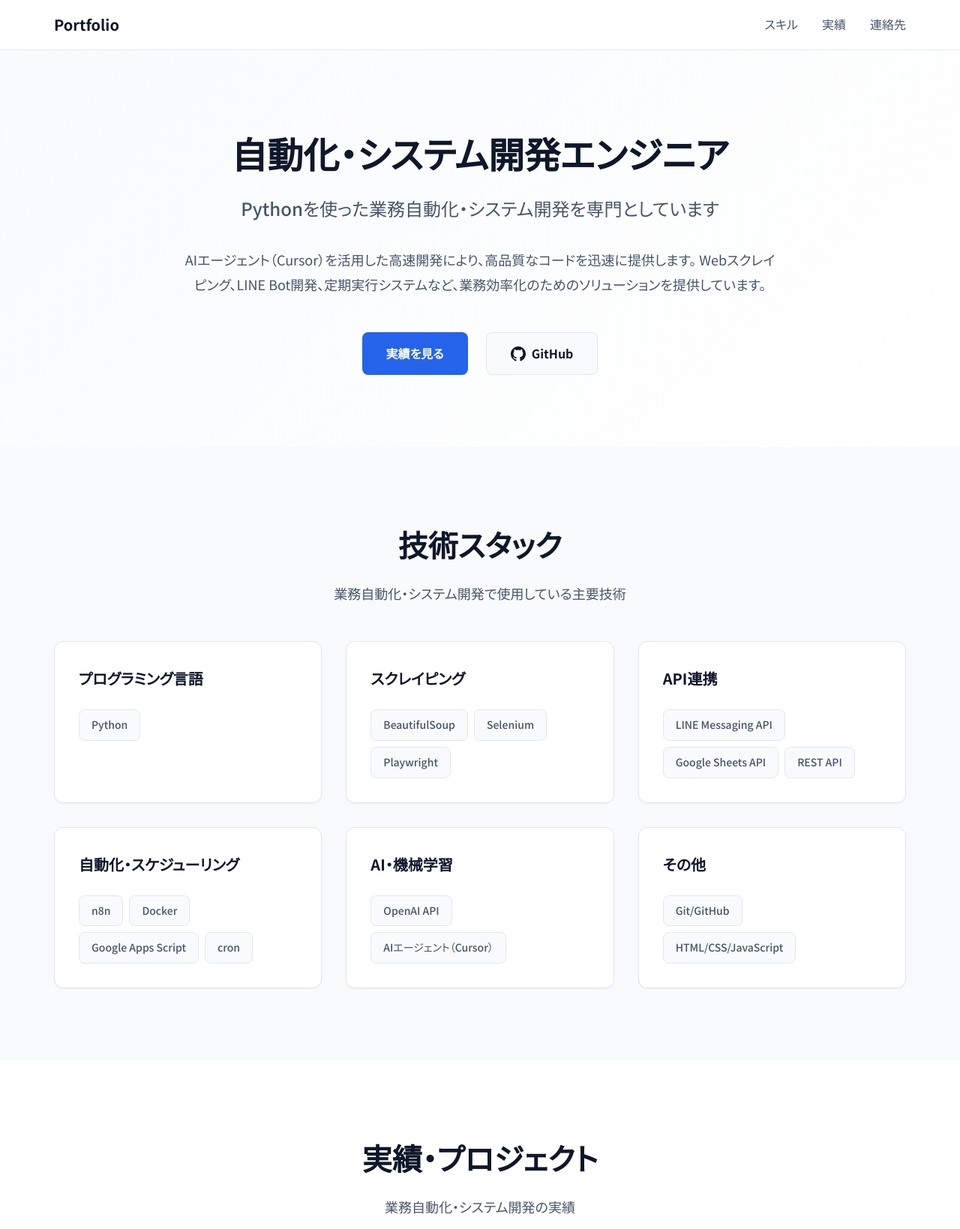
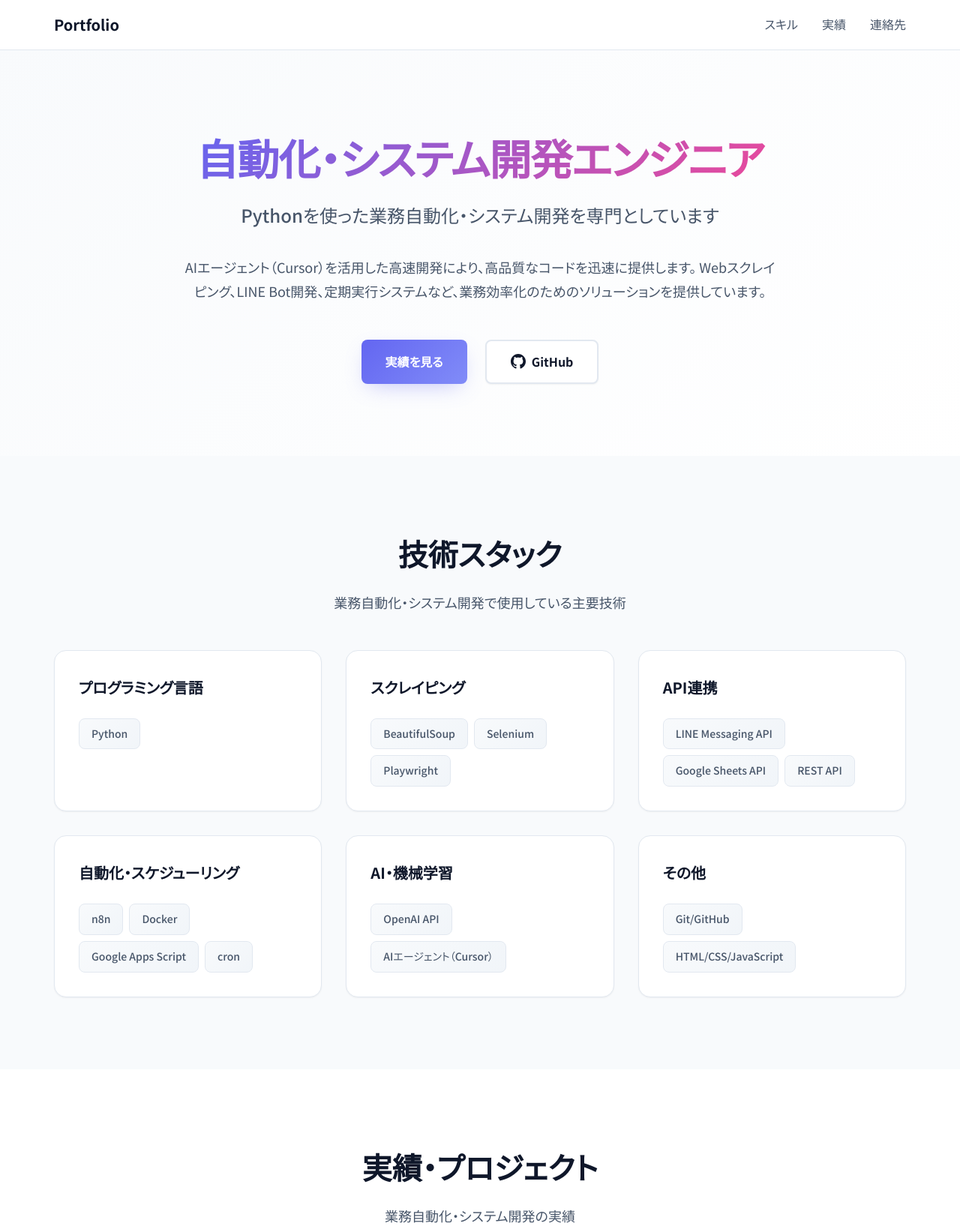
Before and after one commit to kitayama-ai/portfolio, a plain HTML site: page index.html in a window 1280 px wide. Shown: the top 1639 px of the page at 75% size. Drawn offline with Linux system fonts and the light colour scheme.

Commit message:
Design: 繝・じ繧､繝ｳ繧ｻ繝ｳ繧ｹ繧呈─縺倥＆縺帙ｋ繝悶Λ繝・す繝･繧｢繝・・ - 繧ｰ繝ｩ繝・・繧ｷ繝ｧ繝ｳ縲√い繝九Γ繝ｼ繧ｷ繝ｧ繝ｳ縲√・繝舌・繧ｨ繝輔ぉ繧ｯ繝医ｒ霑ｽ蜉

```diff
--- a/script.js
+++ b/script.js
@@ -113,7 +113,31 @@
     });
 });
 
+// スクロールアニメーション
+function initScrollAnimation() {
+    const observerOptions = {
+        threshold: 0.1,
+        rootMargin: '0px 0px -50px 0px'
+    };
+
+    const observer = new IntersectionObserver((entries) => {
+        entries.forEach(entry => {
+            if (entry.isIntersecting) {
+                entry.target.classList.add('visible');
+            }
+        });
+    }, observerOptions);
+
+    // アニメーション対象の要素を監視
+    document.querySelectorAll('.skill-category, .project-card, .contact-item').forEach(el => {
+        el.classList.add('fade-in');
+        observer.observe(el);
+    });
+}
+
 // ページ読み込み時にプロジェクトを表示
 document.addEventListener('DOMContentLoaded', () => {
     renderProjects();
+    // 少し遅延させてスクロールアニメーションを初期化
+    setTimeout(initScrollAnimation, 100);
 });
--- a/styles.css
+++ b/styles.css
@@ -6,8 +6,11 @@
 }
 
 :root {
-    --primary-color: #2563eb;
-    --primary-hover: #1d4ed8;
+    --primary-color: #6366f1;
+    --primary-hover: #4f46e5;
+    --primary-light: #818cf8;
+    --accent-color: #ec4899;
+    --accent-light: #f472b6;
     --secondary-color: #64748b;
     --text-primary: #0f172a;
     --text-secondary: #475569;
@@ -15,11 +18,15 @@
     --bg-primary: #ffffff;
     --bg-secondary: #f8fafc;
     --bg-tertiary: #f1f5f9;
+    --bg-gradient-start: #f8fafc;
+    --bg-gradient-end: #ffffff;
+    --bg-hero-gradient: linear-gradient(135deg, #667eea 0%, #764ba2 100%);
     --border-color: #e2e8f0;
     --shadow-sm: 0 1px 2px 0 rgba(0, 0, 0, 0.05);
     --shadow-md: 0 4px 6px -1px rgba(0, 0, 0, 0.1), 0 2px 4px -1px rgba(0, 0, 0, 0.06);
     --shadow-lg: 0 10px 15px -3px rgba(0, 0, 0, 0.1), 0 4px 6px -2px rgba(0, 0, 0, 0.05);
     --shadow-xl: 0 20px 25px -5px rgba(0, 0, 0, 0.1), 0 10px 10px -5px rgba(0, 0, 0, 0.04);
+    --shadow-colored: 0 10px 30px -10px rgba(99, 102, 241, 0.4);
     --spacing-xs: 0.5rem;
     --spacing-sm: 1rem;
     --spacing-md: 1.5rem;
@@ -123,14 +130,21 @@
     text-align: center;
     max-width: 800px;
     margin: 0 auto;
+    position: relative;
+    z-index: 1;
+    animation: fadeInUp 0.8s ease-out;
 }
 
 .hero-title {
-    font-size: 3rem;
+    font-size: 3.5rem;
     font-weight: 900;
-    color: var(--text-primary);
+    background: linear-gradient(135deg, var(--primary-color) 0%, var(--accent-color) 100%);
+    -webkit-background-clip: text;
+    -webkit-text-fill-color: transparent;
+    background-clip: text;
     margin-bottom: var(--spacing-md);
     line-height: 1.2;
+    letter-spacing: -0.02em;
 }
 
 .hero-subtitle {
@@ -169,26 +183,47 @@
 }
 
 .btn-primary {
-    background-color: var(--primary-color);
+    background: linear-gradient(135deg, var(--primary-color) 0%, var(--primary-light) 100%);
     color: white;
+    border: none;
+    box-shadow: var(--shadow-colored);
+    position: relative;
+    overflow: hidden;
+}
+
+.btn-primary::before {
+    content: '';
+    position: absolute;
+    top: 0;
+    left: -100%;
+    width: 100%;
+    height: 100%;
+    background: linear-gradient(90deg, transparent, rgba(255, 255, 255, 0.3), transparent);
+    transition: left 0.5s;
+}
+
+.btn-primary:hover::before {
+    left: 100%;
 }
 
 .btn-primary:hover {
-    background-color: var(--primary-hover);
-    transform: translateY(-2px);
-    box-shadow: var(--shadow-lg);
+    background: linear-gradient(135deg, var(--primary-hover) 0%, var(--primary-color) 100%);
+    transform: translateY(-3px);
+    box-shadow: 0 15px 35px -10px rgba(99, 102, 241, 0.5);
 }
 
 .btn-secondary {
-    background-color: var(--bg-secondary);
+    background-color: var(--bg-primary);
     color: var(--text-primary);
-    border: 1px solid var(--border-color);
+    border: 2px solid var(--border-color);
+    box-shadow: var(--shadow-sm);
 }
 
 .btn-secondary:hover {
-    background-color: var(--bg-tertiary);
-    border-color: var(--text-muted);
-    transform: translateY(-2px);
+    background-color: var(--bg-secondary);
+    border-color: var(--primary-color);
+    color: var(--primary-color);
+    transform: translateY(-3px);
     box-shadow: var(--shadow-md);
 }
 
@@ -231,9 +266,34 @@
 .skill-category {
     background-color: var(--bg-primary);
     padding: var(--spacing-lg);
-    border-radius: 0.75rem;
+    border-radius: 1rem;
     box-shadow: var(--shadow-sm);
     border: 1px solid var(--border-color);
+    transition: all 0.3s ease;
+    position: relative;
+    overflow: hidden;
+}
+
+.skill-category::before {
+    content: '';
+    position: absolute;
+    top: 0;
+    left: 0;
+    width: 4px;
+    height: 100%;
+    background: linear-gradient(180deg, var(--primary-color) 0%, var(--accent-color) 100%);
+    transform: scaleY(0);
+    transition: transform 0.3s ease;
+}
+
+.skill-category:hover::before {
+    transform: scaleY(1);
+}
+
+.skill-category:hover {
+    transform: translateY(-4px);
+    box-shadow: var(--shadow-lg);
+    border-color: var(--primary-color);
 }
 
 .skill-category-title {
@@ -252,12 +312,22 @@
 .skill-tag {
     display: inline-block;
     padding: 0.5rem 1rem;
-    background-color: var(--bg-secondary);
+    background: linear-gradient(135deg, var(--bg-secondary) 0%, var(--bg-tertiary) 100%);
     color: var(--text-secondary);
     border-radius: 0.5rem;
     font-size: 0.875rem;
     font-weight: 500;
     border: 1px solid var(--border-color);
+    transition: all 0.2s ease;
+    position: relative;
+}
+
+.skill-tag:hover {
+    background: linear-gradient(135deg, var(--primary-color) 0%, var(--primary-light) 100%);
+    color: white;
+    border-color: var(--primary-color);
+    transform: translateY(-2px);
+    box-shadow: var(--shadow-md);
 }
 
 /* 実績セクション */
@@ -311,11 +381,20 @@
 .project-tech-tag {
     display: inline-block;
     padding: 0.375rem 0.75rem;
-    background-color: var(--bg-secondary);
+    background: linear-gradient(135deg, rgba(99, 102, 241, 0.1) 0%, rgba(236, 72, 153, 0.1) 100%);
     color: var(--primary-color);
-    border-radius: 0.375rem;
+    border-radius: 0.5rem;
     font-size: 0.75rem;
     font-weight: 600;
+    border: 1px solid rgba(99, 102, 241, 0.2);
+    transition: all 0.2s ease;
+}
+
+.project-tech-tag:hover {
+    background: linear-gradient(135deg, var(--primary-color) 0%, var(--primary-light) 100%);
+    color: white;
+    border-color: var(--primary-color);
+    transform: translateY(-2px);
 }
 
 .project-links {
@@ -364,8 +443,32 @@
     align-items: flex-start;
     background-color: var(--bg-primary);
     padding: var(--spacing-lg);
-    border-radius: 0.75rem;
+    border-radius: 1rem;
     border: 1px solid var(--border-color);
+    transition: all 0.3s ease;
+    position: relative;
+    overflow: hidden;
+}
+
+.contact-item::before {
+    content: '';
+    position: absolute;
+    top: 0;
+    left: -100%;
+    width: 100%;
+    height: 100%;
+    background: linear-gradient(90deg, transparent, rgba(99, 102, 241, 0.05), transparent);
+    transition: left 0.5s;
+}
+
+.contact-item:hover::before {
+    left: 100%;
+}
+
+.contact-item:hover {
+    transform: translateX(8px);
+    box-shadow: var(--shadow-lg);
+    border-color: var(--primary-color);
 }
 
 .contact-icon {
@@ -398,10 +501,49 @@
 
 /* フッター */
 .footer {
-    background-color: var(--text-primary);
+    background: linear-gradient(135deg, #0f172a 0%, #1e293b 100%);
     color: var(--text-muted);
     padding: var(--spacing-lg) 0;
     text-align: center;
+    position: relative;
+}
+
+/* アニメーション */
+@keyframes fadeInUp {
+    from {
+        opacity: 0;
+        transform: translateY(30px);
+    }
+    to {
+        opacity: 1;
+        transform: translateY(0);
+    }
+}
+
+@keyframes fadeIn {
+    from {
+        opacity: 0;
+    }
+    to {
+        opacity: 1;
+    }
+}
+
+/* セクションアニメーション */
+section {
+    animation: fadeIn 0.6s ease-out;
+}
+
+/* スクロールアニメーション用のクラス */
+.fade-in {
+    opacity: 0;
+    transform: translateY(30px);
+    transition: opacity 0.6s ease-out, transform 0.6s ease-out;
+}
+
+.fade-in.visible {
+    opacity: 1;
+    transform: translateY(0);
 }
 
 /* レスポンシブ対応 */
```
